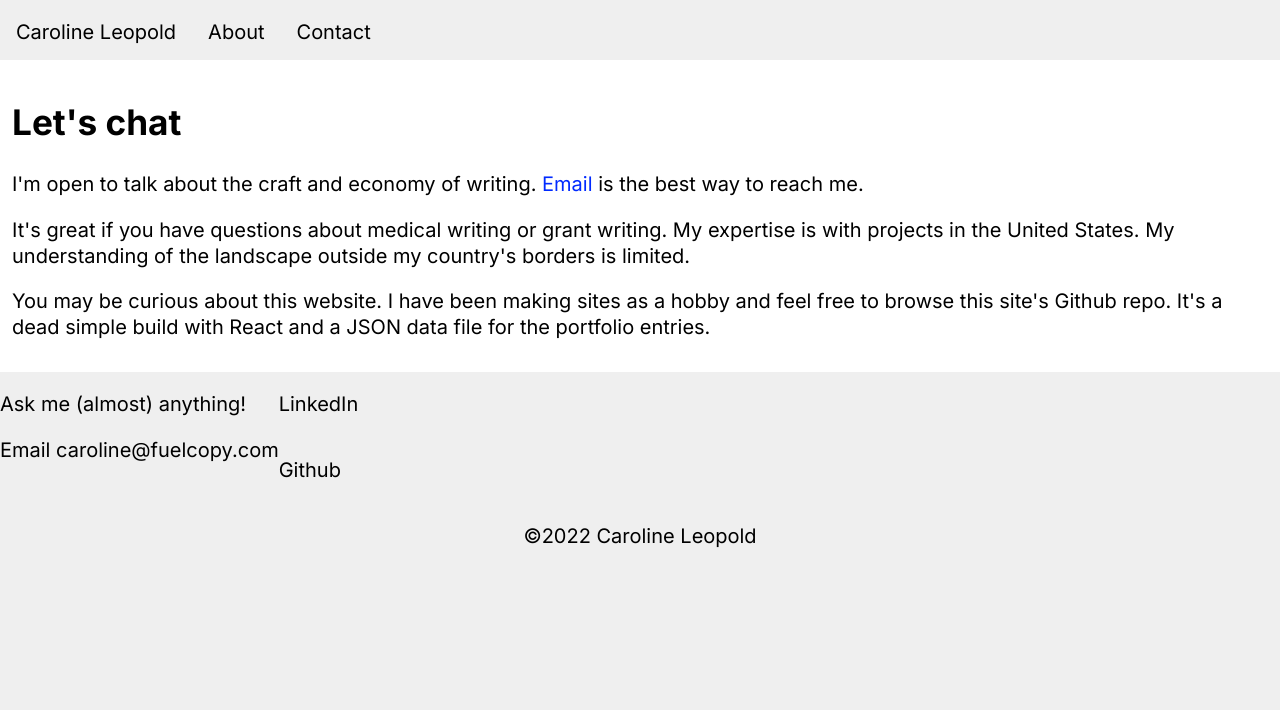
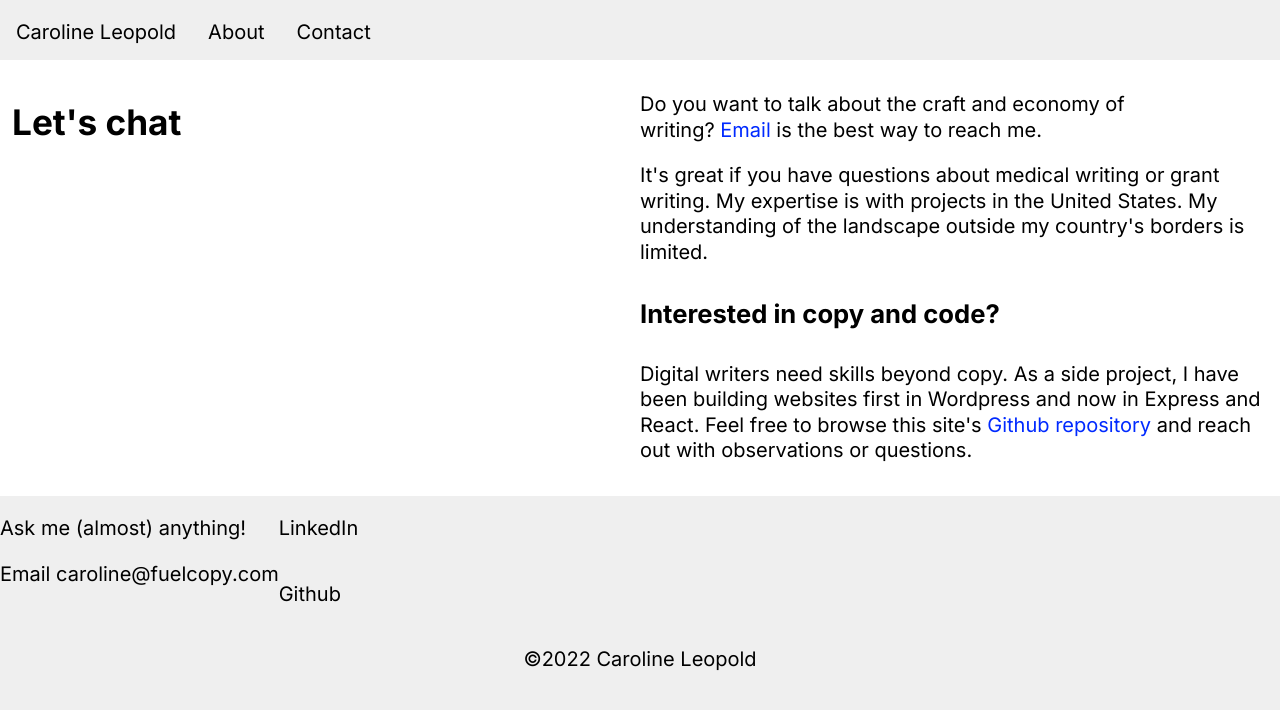
Before and after one commit to cml815/about-a, a React (Create React App) app: page /contact in a window 1280 px wide. Shown: the top 710 px of the page. Built offline with nearby package versions, Linux system fonts and the light colour scheme.

Commit message:
copy and link

```diff
--- a/src/App.css
+++ b/src/App.css
@@ -144,6 +144,12 @@ background-color: orange;
   display: flex;
 }
 
-.contactContainer {
-
+.panelHalf {
+  width: 100%;
+  flex-direction: column;
 }
+@media (min-width: 401px) {
+  .panelHalf {
+    width: 50%;
+  }
+}
--- a/src/routes/contact.jsx
+++ b/src/routes/contact.jsx
@@ -5,14 +5,23 @@ import "../utils.css";
 export default function Contact () {
   return (
     <main className="contactWrap">
-      <div className="contactContainer ">
-        <h2>Let's chat</h2>
-        <p>I'm open to talk about the craft and economy of writing. <a href="mailto:caroline@fuelcopy.com">Email</a>&nbsp;is the best way to reach me. </p>
-        <p>It's great if you have questions about medical writing or grant writing. My expertise is with projects in the United States. My understanding of the landscape outside my country's borders is limited. </p>
-        <p>
-          You may be curious about this website. I have been making sites as a hobby and feel free to browse this site's Github repo. It's a dead simple build with React and a JSON data file for the portfolio entries.
-        </p>
-      </div>
+      <div className="contactContainer flex-m">
+        <div className="panelHalf">
+          <h2>Let's chat</h2>
+        </div>
+        <div className="panelHalf">
+          <div>
+            <p>Do you want to talk about the craft and economy of writing?<a href="mailto:caroline@fuelcopy.com">&nbsp;Email</a>&nbsp;is the best way to reach me. </p>
+            <p>It's great if you have questions about medical writing or grant writing. My expertise is with projects in the United States. My understanding of the landscape outside my country's borders is limited. </p>
+          </div>
+          <div>
+          <h4>Interested in copy and code?</h4>
+          </div>
+          <p>
+            Digital writers need skills beyond copy. As a side project, I have been building websites first in Wordpress and now in Express and React. Feel free to browse this site's <a href="https://www.github.com/cml815/about-a">Github repository </a>and reach out with observations or questions.
+          </p>
+          </div>
+        </div>
     </main>
   )
 }
```
